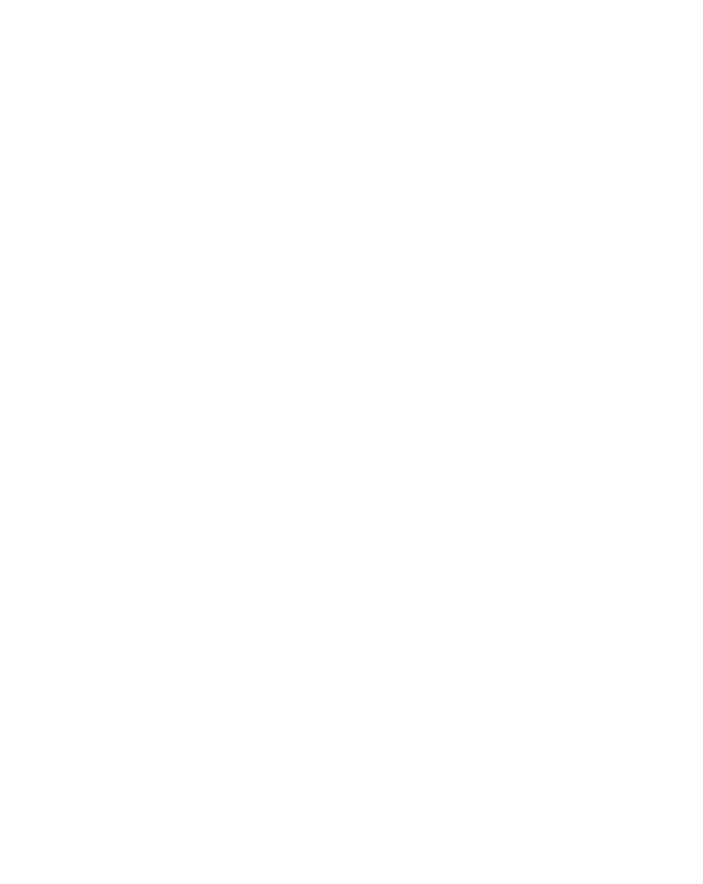
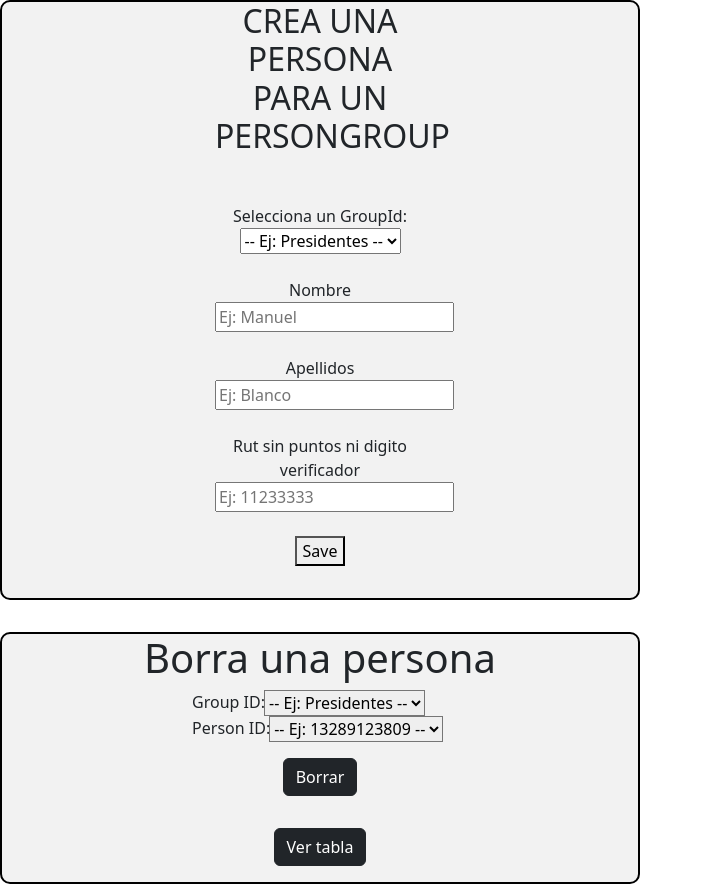
Before and after one commit to Cheick5/faceapi2023, a React (Create React App) app: page /Person in a window 1280 px wide. Before the commit this address had no page. Shown: the whole page, without its empty margins (0-703 px from the left). Before the commit the page ends 800 px from the top, so only its background shows below. Built offline with nearby package versions, Linux system fonts and the light colour scheme.

Commit message:
nuevas paginas

```diff
--- a/package.json
+++ b/package.json
@@ -7,7 +7,7 @@
     "@azure/ms-rest-js": "^2.6.4",
     "@emotion/react": "^11.10.5",
     "@emotion/styled": "^11.10.5",
-    "@mui/material": "^5.11.7",
+    "@mui/material": "^5.11.8",
     "@testing-library/jest-dom": "^5.16.5",
     "@testing-library/react": "^13.4.0",
     "@testing-library/user-event": "^13.5.0",
--- a/src/App.js
+++ b/src/App.js
@@ -2,7 +2,11 @@
 // import logo from './logo.svg';
 import { Index } from './pages/home/index';
 import { Uploaded } from './pages/upload/uploaded';
-
+import FileUpload from './components/FileUpload';
+import CreatePersonGroup from './components/CreatePersonGroup';
+import DeletePersonGroup from './components/DeletePersonGroup';
+import CreatePerson from './components/CreatePerson';
+import DeletePerson from './components/DeletePerson';
 // import './App.css';
 
 export const App = () => {
@@ -11,10 +15,10 @@
       <Routes>
         <Route  path = "/" element = {<><Index/></>}/>
         <Route  path = "/uploaded" element = {<> <Uploaded/> </>}/>
-        {/* <Route  path = "/" element = {<> <Car/> <Terms/> </>}/>
-        <Route  path = "/terms" element = {<><Terms/> <Footer/> </> }/>
-        <Route  path = "/about" element = {<><About/> <Footer/> </> }/>
-        <Route  path = "/eventos" element = {<> <Eventos/> <Footer/> </> }/>
+        <Route  path = "/FileUpload" element = {<> <FileUpload/> </>}/>
+        <Route  path = "/PersonGroup" element = {<><CreatePersonGroup/> <DeletePersonGroup/> </> }/>
+        <Route  path = "/Person" element = {<><CreatePerson/> <DeletePerson/> </> }/>
+        {/* <Route  path = "/eventos" element = {<> <Eventos/> <Footer/> </> }/>
         <Route  path = "/tienda" element = {<><Tienda/> <Footer/> </>}/>
         <Route  path = "/carrito" element = {<><CarritoCompras/> <Paypal/> <Footer/></>}/> */}
 
--- a/src/components/DeletePerson.jsx
+++ b/src/components/DeletePerson.jsx
@@ -112,7 +112,7 @@
                             </label>
                             <select className="input-select"onClick = {handleSelectGroup} value={groupId} onChange={(e) => setGroupId(e.target.value)}>
                             <option value=""> -- Ej: Presidentes -- </option>
-                            {listGroupId.map((item) => (
+                            {listGroupId.sort().map((item) => (
                                 <option key={item} value={item}>
                                 {item}
                                 </option>
```
Also changed, not shown: 1 other file (tests, documents, lock files or other folders).
